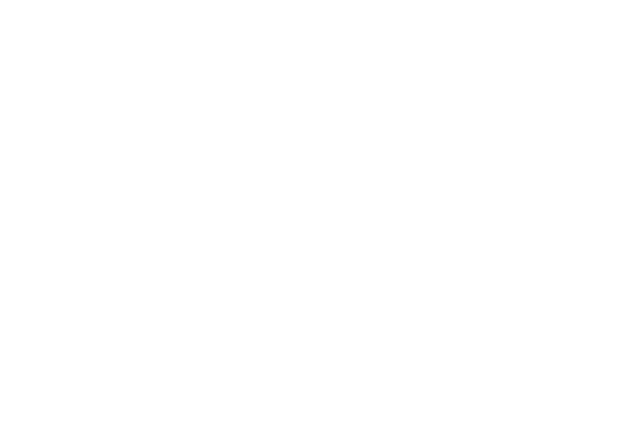
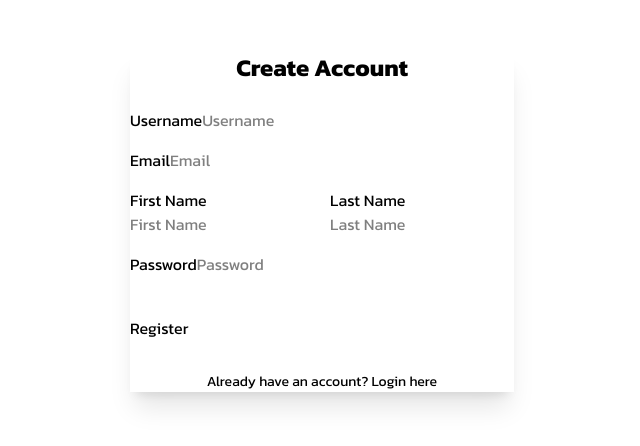
Before and after one commit to ayee-sutthiporn/RaiJaiProject, an Angular app: page /register in a window 1280 px wide. Before the commit this address led to /. Shown: the part 178-624 px from the top of the page, without its empty margins (318-958 px from the left). Built offline with nearby package versions, Linux system fonts and the light colour scheme.

Commit message:
feat: Implement user registration functionality with dedicated component, routing, and auth service integration.

```diff
--- a/src/app/app.routes.ts
+++ b/src/app/app.routes.ts
@@ -6,6 +6,10 @@
     {
         path: 'login',
         loadComponent: () => import('./features/auth/login/login.component').then(m => m.LoginComponent)
+    },
+    {
+        path: 'register',
+        loadComponent: () => import('./features/auth/register/register').then(m => m.RegisterComponent)
     },
     {
         path: '',
--- a/src/app/core/auth/auth.service.ts
+++ b/src/app/core/auth/auth.service.ts
@@ -13,6 +13,14 @@
 export interface AuthResponse {
     token: string;
     user: User;
+}
+
+export interface UserRegistration {
+    username: string;
+    password: string;
+    email: string;
+    firstName: string;
+    lastName: string;
 }
 
 @Injectable({
@@ -50,6 +58,10 @@
         );
     }
 
+    register(user: UserRegistration): Observable<any> {
+        return this.http.post(`${this.apiUrl}/auth/register`, user);
+    }
+
     logout(): void {
         localStorage.removeItem('token');
         localStorage.removeItem('user');
--- /dev/null
+++ b/src/app/features/auth/register/register.html
@@ -0,0 +1,81 @@
+<div class="min-h-screen flex items-center justify-center bg-base-200">
+    <div class="card w-full max-w-sm shadow-xl bg-base-100">
+        <div class="card-body">
+            <h2 class="card-title text-2xl font-bold text-center justify-center mb-6">Create Account</h2>
+
+            <form [formGroup]="registerForm" (ngSubmit)="onSubmit()" class="flex flex-col gap-4">
+
+                <!-- Error Message -->
+                @if (errorMessage()) {
+                <div class="alert alert-error text-sm py-2">
+                    <span>{{ errorMessage() }}</span>
+                </div>
+                }
+
+                <!-- Username -->
+                <div class="form-control">
+                    <label class="label" for="username">
+                        <span class="label-text">Username</span>
+                    </label>
+                    <input type="text" id="username" formControlName="username" placeholder="Username"
+                        class="input input-bordered"
+                        [class.input-error]="registerForm.get('username')?.invalid && registerForm.get('username')?.touched" />
+                </div>
+
+                <!-- Email -->
+                <div class="form-control">
+                    <label class="label" for="email">
+                        <span class="label-text">Email</span>
+                    </label>
+                    <input type="email" id="email" formControlName="email" placeholder="Email"
+                        class="input input-bordered"
+                        [class.input-error]="registerForm.get('email')?.invalid && registerForm.get('email')?.touched" />
+                </div>
+
+                <!-- Name Fields -->
+                <div class="flex gap-2">
+                    <div class="form-control w-1/2">
+                        <label class="label" for="firstName">
+                            <span class="label-text">First Name</span>
+                        </label>
+                        <input type="text" id="firstName" formControlName="firstName" placeholder="First Name"
+                            class="input input-bordered"
+                            [class.input-error]="registerForm.get('firstName')?.invalid && registerForm.get('firstName')?.touched" />
+                    </div>
+                    <div class="form-control w-1/2">
+                        <label class="label" for="lastName">
+                            <span class="label-text">Last Name</span>
+                        </label>
+                        <input type="text" id="lastName" formControlName="lastName" placeholder="Last Name"
+                            class="input input-bordered"
+                            [class.input-error]="registerForm.get('lastName')?.invalid && registerForm.get('lastName')?.touched" />
+                    </div>
+                </div>
+
+                <!-- Password -->
+                <div class="form-control">
+                    <label class="label" for="password">
+                        <span class="label-text">Password</span>
+                    </label>
+                    <input type="password" id="password" formControlName="password" placeholder="Password"
+                        class="input input-bordered"
+                        [class.input-error]="registerForm.get('password')?.invalid && registerForm.get('password')?.touched" />
+                </div>
+
+                <div class="form-control mt-6">
+                    <button type="submit" class="btn btn-primary" [disabled]="registerForm.invalid || isLoading()">
+                        @if (isLoading()) {
+                        <span class="loading loading-spinner"></span>
+                        }
+                        Register
+                    </button>
+                </div>
+
+                <div class="text-center mt-4 text-sm">
+                    Already have an account? <a routerLink="/login" class="link link-primary">Login here</a>
+                </div>
+
+            </form>
+        </div>
+    </div>
+</div>
--- /dev/null
+++ b/src/app/features/auth/register/register.ts
@@ -0,0 +1,59 @@
+import { Component, inject, signal } from '@angular/core';
+import { CommonModule } from '@angular/common';
+import { FormBuilder, ReactiveFormsModule, Validators } from '@angular/forms';
+import { Router, RouterLink } from '@angular/router';
+import { AuthService } from '../../../core/auth/auth.service';
+
+@Component({
+  selector: 'app-register',
+  standalone: true,
+  imports: [CommonModule, ReactiveFormsModule, RouterLink],
+  templateUrl: './register.html',
+  styleUrls: ['./register.css']
+})
+export class RegisterComponent {
+  private fb = inject(FormBuilder);
+  private authService = inject(AuthService);
+  private router = inject(Router);
+
+  errorMessage = signal<string>('');
+  isLoading = signal<boolean>(false);
+
+  registerForm = this.fb.group({
+    username: ['', [Validators.required, Validators.minLength(3)]],
+    email: ['', [Validators.required, Validators.email]],
+    password: ['', [Validators.required, Validators.minLength(6)]],
+    firstName: ['', Validators.required],
+    lastName: ['', Validators.required]
+  });
+
+  onSubmit() {
+    if (this.registerForm.invalid) return;
+
+    this.isLoading.set(true);
+    this.errorMessage.set('');
+
+    const formValue = this.registerForm.value;
+
+    // Ensure strict typing for the API call
+    const userData = {
+      username: formValue.username!,
+      email: formValue.email!,
+      password: formValue.password!,
+      firstName: formValue.firstName!,
+      lastName: formValue.lastName!
+    };
+
+    this.authService.register(userData).subscribe({
+      next: () => {
+        this.isLoading.set(false);
+        // Navigate to login with a success message or just direct to login
+        this.router.navigate(['/login'], { queryParams: { registered: 'true' } });
+      },
+      error: (err) => {
+        this.isLoading.set(false);
+        this.errorMessage.set(err.error?.message || err.error?.error || 'Registration failed');
+      }
+    });
+  }
+}
```
Also changed, not shown: src/app/features/auth/register/register.css (added), 1 other file (tests, documents, lock files or other folders).
